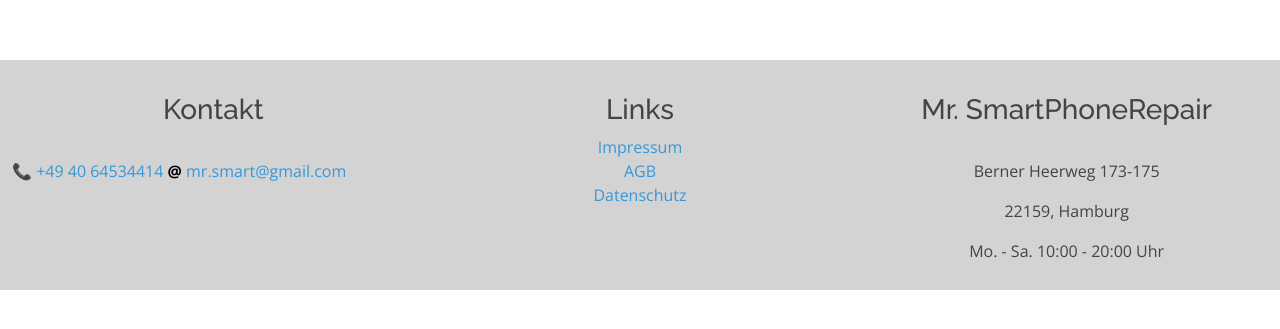
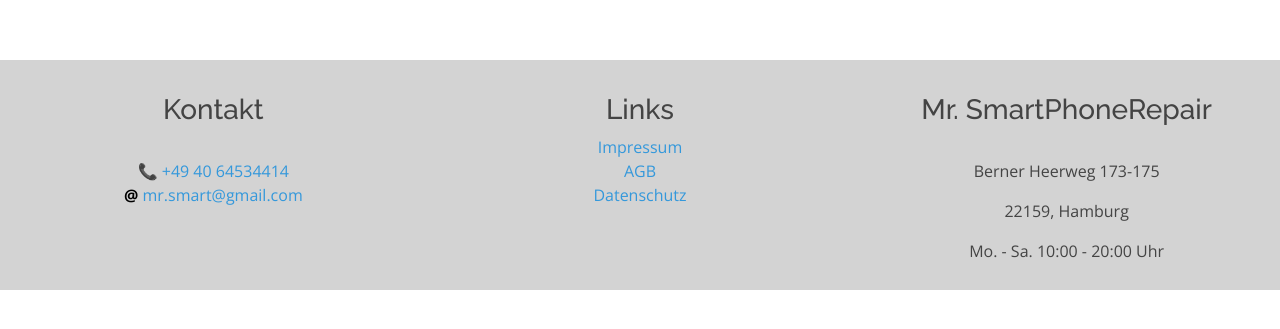
Before and after one commit to mrsmartphonerepair/mrsmartphonerepair.github.io, a website: page index.html in a window 1280 px wide. Shown: the part 2231-2560 px from the top of the page. Drawn offline with nearby package versions, Linux system fonts and the light colour scheme.

Commit message:
Update index.html

```diff
--- a/index.html
+++ b/index.html
@@ -325,8 +325,8 @@
 	<div class="row footerrow">
 		<div class="col-md-4">
 		<h3 style="text-align: center;"><br>Kontakt</h3>
-		<br>		<a href="tel:+49 40 64534414">📞 +49 40 64534414</a>
-		<a href="mailto: mr.smart@gmail.com"><b style="color: black;">@</b>  mr.smart@gmail.com</a>
+		<br>		<a style="margin: 0 auto;display: block;text-align: center;" href="tel:+49 40 64534414">📞 +49 40 64534414</a>
+		<a style="margin: 0 auto;display: block;text-align: center;" href="mailto: mr.smart@gmail.com"><b style="color: black;">@</b>  mr.smart@gmail.com</a>
 		</div>
 		<div class="col-md-4">
 		<h3 style="text-align: center;"><br>Links</h3>
```
